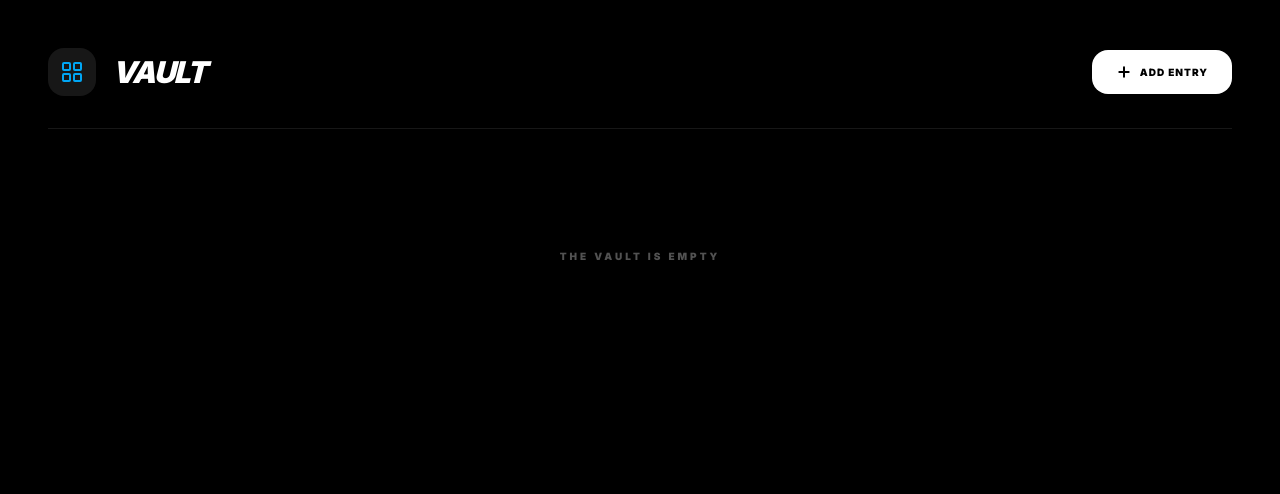
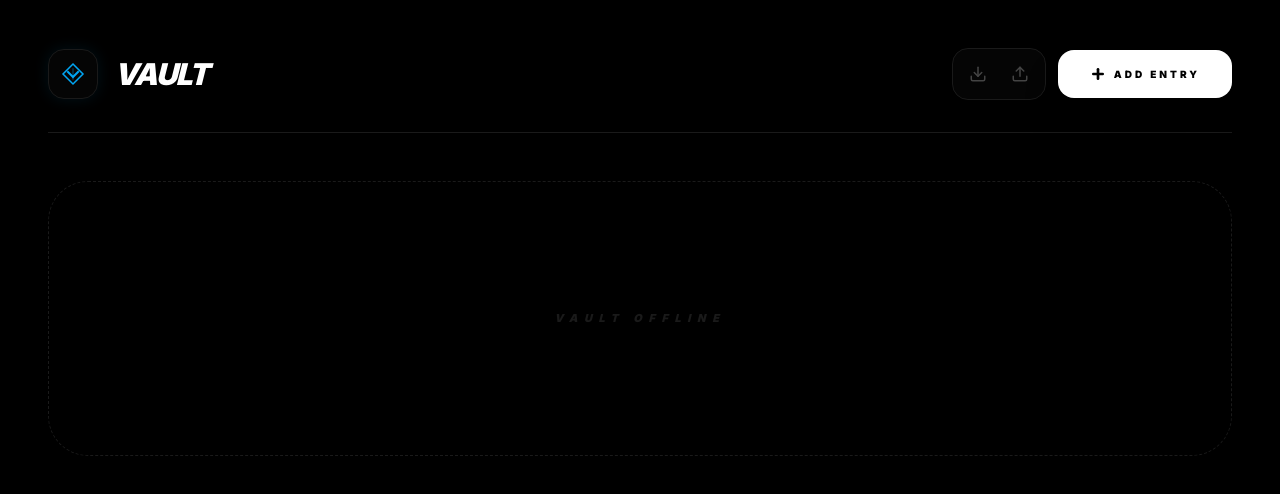
Before and after one commit to SwapnajXD/my-library, a Next.js app: page / in a window 1280 px wide. Shown: the top 494 px of the page. Built offline with nearby package versions, Linux system fonts and the light colour scheme.

Commit message:
feat: amoled black theme, hidden system backup, and continuity queue

```diff
--- a/app/page.tsx
+++ b/app/page.tsx
@@ -1,27 +1,68 @@
 "use client";
 
-import { useState, useEffect, useMemo } from "react";
+import { useState, useEffect, useMemo, useRef } from "react";
 import { useMediaStore } from "@/store/mediaStore";
 import { VaultCard, VaultDetailsModal, VaultEditModal } from "@/components/vault";
 import AddSearch from "@/components/search/AddSearch";
-import { Plus, LayoutGrid, X as CloseIcon } from "lucide-react";
+import { Plus, X as CloseIcon, Zap, Download, Upload } from "lucide-react";
 import { Media } from "@/types";
 
 export default function Page() {
-  const { media, deleteMedia, addMedia } = useMediaStore();
+  const { media, deleteMedia, setMedia } = useMediaStore();
 
   const [selectedItem, setSelectedItem] = useState<Media | null>(null);
   const [editingId, setEditingId] = useState<string | null>(null);
   const [isSearching, setIsSearching] = useState(false);
   const [activeGenre, setActiveGenre] = useState<string | null>(null);
+  const fileInputRef = useRef<HTMLInputElement>(null);
 
-  // Filter logic for the local library
   const filteredMedia = useMemo(() => {
     if (!activeGenre) return media;
     return media.filter(item => item.genres?.includes(activeGenre));
   }, [media, activeGenre]);
 
-  // Global ESC key listener for modal stacking
+  const nextUp = useMemo(() => {
+    return media.filter(item =>
+      (item.status === 'watching' || item.status === 'reading') &&
+      item.progress < (item.total || 999)
+    ).slice(0, 6);
+  }, [media]);
+
+  const exportVault = () => {
+    const dataStr = JSON.stringify(media, null, 2);
+    const dataUri = 'data:application/json;charset=utf-8,'+ encodeURIComponent(dataStr);
+    const exportFileDefaultName = `vault-backup-${new Date().toISOString().split('T')[0]}.json`;
+    const linkElement = document.createElement('a');
+    linkElement.setAttribute('href', dataUri);
+    linkElement.setAttribute('download', exportFileDefaultName);
+    linkElement.click();
+  };
+
+  const importVault = (event: React.ChangeEvent<HTMLInputElement>) => {
+    const fileReader = new FileReader();
+    const files = event.target.files;
+    if (!files || files.length === 0) return;
+
+    fileReader.onload = (e) => {
+      try {
+        const content = e.target?.result;
+        if (typeof content === 'string') {
+          const importedData = JSON.parse(content);
+          if (Array.isArray(importedData)) {
+            if (confirm(`Import ${importedData.length} entries? Duplicate IDs will be skipped.`)) {
+              const currentIds = new Set(media.map(m => m.id));
+              const newEntries = importedData.filter(m => !currentIds.has(m.id));
+              setMedia([...media, ...newEntries]);
+            }
+          }
+        }
+      } catch (err) {
+        alert("Sync Failed: Invalid JSON File.");
+      }
+    };
+    fileReader.readAsText(files[0]);
+  };
+
   useEffect(() => {
     const handleEsc = (e: KeyboardEvent) => {
       if (e.key === "Escape") {
@@ -35,85 +76,93 @@ export default function Page() {
   }, [editingId, selectedItem, isSearching]);
 
   return (
-    <main className="min-h-screen bg-black text-white p-4 md:p-12">
-      <div className="max-w-7xl mx-auto space-y-10">
+    <main className="min-h-screen bg-[#000000] text-[#E5E5E5] p-4 md:p-12 selection:bg-sky-500/30">
+      <div className="max-w-7xl mx-auto space-y-12">
 
-        {/* Header Section */}
-        <header className="flex justify-between items-center border-b border-neutral-900 pb-8">
+        {/* Header */}
+        <header className="flex flex-col md:flex-row justify-between items-start md:items-center border-b border-[#1A1A1A] pb-8 gap-6">
           <div className="flex items-center gap-6">
              <div className="flex items-center gap-4">
-                <div className="p-3 bg-neutral-900 rounded-2xl text-sky-500">
-                   <LayoutGrid size={24} />
+                <div className="p-3 bg-[#050505] border border-[#1A1A1A] rounded-2xl text-sky-500 shadow-[0_0_15px_rgba(14,165,233,0.1)]">
+                   <svg width="24" height="24" viewBox="0 0 24 24" fill="none" xmlns="http://www.w3.org/2000/svg">
+                      <path d="M12 2L22 12L12 22L2 12L12 2Z" stroke="currentColor" strokeWidth="1.5" strokeLinecap="square" />
+                      <path d="M12 7V17" stroke="currentColor" strokeWidth="1.5" strokeLinecap="square" opacity="0.3" />
+                      <path d="M7 10L12 15L17 10" stroke="currentColor" strokeWidth="2" strokeLinecap="square" />
+                   </svg>
                 </div>
-                <h1 className="text-2xl md:text-3xl font-black tracking-tighter uppercase italic">VAULt</h1>
+                <h1 className="text-2xl md:text-3xl font-black tracking-tighter uppercase italic text-white leading-none">VAULt</h1>
              </div>
-
-             {/* Filter Status Badge */}
              {activeGenre && (
-               <button
-                 onClick={() => setActiveGenre(null)}
-                 className="flex items-center gap-2 px-4 py-2 bg-sky-500/10 border border-sky-500/20 rounded-full text-sky-500 hover:bg-sky-500 hover:text-white transition-all group animate-in fade-in slide-in-from-left-4"
-               >
+               <button onClick={() => setActiveGenre(null)} className="flex items-center gap-2 px-4 py-2 bg-[#0A0A0A] border border-[#1A1A1A] rounded-full text-sky-400 hover:border-sky-500 transition-all">
                  <span className="text-[10px] font-black uppercase tracking-widest">{activeGenre}</span>
                  <CloseIcon size={12} strokeWidth={3} />
                </button>
              )}
           </div>
 
-          <button
-            onClick={() => setIsSearching(true)}
-            className="flex items-center gap-2 bg-white text-black h-11 px-6 rounded-2xl font-black text-[10px] uppercase tracking-widest hover:bg-sky-500 hover:text-white transition-all shadow-lg active:scale-95"
-          >
-            <Plus size={16} strokeWidth={3} /> Add Entry
-          </button>
+          <div className="flex items-center gap-3 w-full md:w-auto">
+            <div className="flex bg-[#050505] border border-[#1A1A1A] rounded-2xl p-1">
+              <button onClick={exportVault} className="p-3 text-[#444444] hover:text-white transition-colors" title="Export JSON"><Download size={18} /></button>
+              <button onClick={() => fileInputRef.current?.click()} className="p-3 text-[#444444] hover:text-white transition-colors" title="Import JSON"><Upload size={18} /></button>
+              <input type="file" ref={fileInputRef} onChange={importVault} accept=".json" className="hidden" />
+            </div>
+            <button onClick={() => setIsSearching(true)} className="flex-1 md:flex-none flex items-center justify-center gap-2 bg-white text-black h-12 px-8 rounded-2xl font-black text-[10px] uppercase tracking-[0.3em] hover:bg-sky-500 hover:text-white transition-all shadow-2xl">
+              <Plus size={16} strokeWidth={4} /> Add Entry
+            </button>
+          </div>
         </header>
 
-        {/* Media Grid */}
+        {/* Continuity Queue */}
+        {nextUp.length > 0 && (
+          <section className="animate-in fade-in slide-in-from-top-4 duration-500">
+            <div className="flex items-center gap-3 mb-6">
+              <Zap size={14} className="text-sky-500" />
+              <h2 className="text-[10px] font-black uppercase tracking-[0.4em] text-[#333333]">Continuity Queue</h2>
+            </div>
+            <div className="flex gap-4 overflow-x-auto pb-4 custom-scrollbar">
+              {nextUp.map((item) => (
+                <button
+                  key={item.id}
+                  onClick={() => setEditingId(item.id)}
+                  className="flex items-center gap-4 bg-[#050505] border border-[#1A1A1A] p-3 rounded-2xl shrink-0 hover:border-sky-500/50 transition-all group"
+                >
+                  <img src={item.poster} alt="" className="w-10 h-10 rounded-lg object-cover grayscale group-hover:grayscale-0 transition-all" />
+                  <div className="text-left pr-4">
+                    <p className="text-[9px] font-black text-white uppercase tracking-tight line-clamp-1">{item.title}</p>
+                    <p className="text-[8px] font-bold text-[#444444] uppercase tracking-widest mt-1">
+                       Progress: <span className="text-sky-500">{item.progress}</span> / {item.total || '?'}
+                    </p>
+                  </div>
+                </button>
+              ))}
+            </div>
+          </section>
+        )}
+
+        {/* Grid */}
         <section className="grid grid-cols-2 sm:grid-cols-3 lg:grid-cols-4 xl:grid-cols-5 gap-6">
           {filteredMedia.length > 0 ? (
             filteredMedia.map((item) => (
-              <VaultCard
-                key={item.id}
-                item={item}
-                onView={setSelectedItem}
-                onDelete={deleteMedia}
-              />
+              <VaultCard key={item.id} item={item} onView={setSelectedItem} onDelete={deleteMedia} />
             ))
           ) : (
-            <div className="col-span-full py-20 text-center">
-              <p className="text-neutral-600 font-black uppercase tracking-[0.3em] text-[10px]">
-                {activeGenre ? `No entries found for ${activeGenre}` : "The Vault is Empty"}
-              </p>
+            <div className="col-span-full py-32 text-center border border-dashed border-[#1A1A1A] rounded-[40px]">
+              <p className="text-[#1A1A1A] font-black uppercase tracking-[0.6em] text-[11px] italic">VAULT OFFLINE</p>
             </div>
           )}
         </section>
 
-        {/* Overlay Modals */}
-        {isSearching && (
-          <AddSearch
-            isOpen={isSearching}
-            onClose={() => setIsSearching(false)}
-          />
-        )}
-
+        {/* Modals */}
+        {isSearching && <AddSearch isOpen={isSearching} onClose={() => setIsSearching(false)} />}
         {selectedItem && (
           <VaultDetailsModal
             item={selectedItem}
             onClose={() => setSelectedItem(null)}
             onEdit={() => setEditingId(selectedItem.id)}
-            onGenreClick={(genre: string) => {
-              setActiveGenre(genre);
-              setSelectedItem(null);
-            }}
+            onGenreClick={(genre: string) => { setActiveGenre(genre); setSelectedItem(null); }}
           />
         )}
-
-        {editingId && (
-          <VaultEditModal
-            itemId={editingId}
-            onClose={() => setEditingId(null)}
-          />
-        )}
+        {editingId && <VaultEditModal itemId={editingId} onClose={() => setEditingId(null)} />}
       </div>
     </main>
   );
--- a/components/vault/VaultEditModal.tsx
+++ b/components/vault/VaultEditModal.tsx
@@ -1,116 +1,183 @@
 "use client";
 
-import { useState } from "react";
+import { useState, useEffect, useMemo, useRef } from "react";
 import { useMediaStore } from "@/store/mediaStore";
-import { Media, MediaStatus } from "@/types";
-import { X, ChevronUp, ChevronDown, CheckCircle2, Play, BookOpen, Clock, Trash2 } from "lucide-react";
+import { VaultCard, VaultDetailsModal, VaultEditModal } from "@/components/vault";
+import AddSearch from "@/components/search/AddSearch";
+import { Plus, X as CloseIcon, Zap, Download, Upload, Settings, ShieldCheck } from "lucide-react";
+import { Media } from "@/types";
 
-interface Props {
-  itemId: string;
-  onClose: () => void;
-}
+export default function Page() {
+  const { media, deleteMedia, setMedia } = useMediaStore();
 
-// REMOVED 'default' keyword here
-export function VaultEditModal({ itemId, onClose }: Props) {
-  const { media, updateMedia } = useMediaStore();
-  const item = media.find((m) => m.id === itemId);
+  const [selectedItem, setSelectedItem] = useState<Media | null>(null);
+  const [editingId, setEditingId] = useState<string | null>(null);
+  const [isSearching, setIsSearching] = useState(false);
+  const [showSettings, setShowSettings] = useState(false);
+  const [activeGenre, setActiveGenre] = useState<string | null>(null);
+  const fileInputRef = useRef<HTMLInputElement>(null);
 
-  const [progress, setProgress] = useState(item?.progress || 0);
-  const [status, setStatus] = useState<MediaStatus>(item?.status || "plan_to_watch");
+  const filteredMedia = useMemo(() => {
+    if (!activeGenre) return media;
+    return media.filter(item => item.genres?.includes(activeGenre));
+  }, [media, activeGenre]);
 
-  if (!item) return null;
+  const nextUp = useMemo(() => {
+    return media.filter(item =>
+      (item.status === 'watching' || item.status === 'reading') &&
+      item.progress < (item.total || 999)
+    ).slice(0, 6);
+  }, [media]);
 
-  const isReading = item.type === 'manga' || item.type === 'book';
-  const progressLabel = isReading ? "Chapters Read" : "Episodes Watched";
-
-  const handleSave = () => {
-    updateMedia(itemId, { progress, status });
-    onClose();
+  const exportVault = () => {
+    const dataStr = JSON.stringify(media, null, 2);
+    const dataUri = 'data:application/json;charset=utf-8,'+ encodeURIComponent(dataStr);
+    const exportFileDefaultName = `vault-backup-${new Date().toISOString().split('T')[0]}.json`;
+    const linkElement = document.createElement('a');
+    linkElement.setAttribute('href', dataUri);
+    linkElement.setAttribute('download', exportFileDefaultName);
+    linkElement.click();
   };
 
-  const adjustProgress = (amount: number) => {
-    const max = item.total && item.total > 0 ? item.total : 9999;
-    const newProgress = Math.max(0, Math.min(max, progress + amount));
-    setProgress(newProgress);
+  const importVault = (event: React.ChangeEvent<HTMLInputElement>) => {
+    const fileReader = new FileReader();
+    const files = event.target.files;
+    if (!files || files.length === 0) return;
+
+    fileReader.onload = (e) => {
+      try {
+        const content = e.target?.result;
+        if (typeof content === 'string') {
+          const importedData = JSON.parse(content);
+          if (Array.isArray(importedData)) {
+            if (confirm(`Import ${importedData.length} entries? Duplicate IDs will be skipped.`)) {
+              const currentIds = new Set(media.map(m => m.id));
+              const newEntries = importedData.filter(m => !currentIds.has(m.id));
+              setMedia([...media, ...newEntries]);
+            }
+          }
+        }
+      } catch (err) {
+        alert("Sync Failed: Invalid JSON File.");
+      }
+    };
+    fileReader.readAsText(files[0]);
   };
 
-  const statusOptions: { id: MediaStatus; label: string; icon: any }[] = [
-    { id: 'plan_to_watch', label: 'Plan', icon: Clock },
-    { id: isReading ? 'reading' : 'watching', label: isReading ? 'Reading' : 'Watching', icon: isReading ? BookOpen : Play },
-    { id: 'completed', label: 'Done', icon: CheckCircle2 },
-    { id: 'dropped', label: 'Drop', icon: Trash2 },
-  ];
+  return (
+    <main className="min-h-screen bg-[#000000] text-[#E5E5E5] p-4 md:p-12 selection:bg-sky-500/30">
+      <div className="max-w-7xl mx-auto space-y-12">
 
-  return (
-    <div className="fixed inset-0 z-300 flex items-center justify-center p-4 bg-black/95 backdrop-blur-2xl" onClick={onClose}>
-      <div
-        className="bg-neutral-950 border border-neutral-900 w-full max-w-md rounded-[40px] overflow-hidden shadow-2xl animate-in fade-in zoom-in duration-300"
-        onClick={e => e.stopPropagation()}
-      >
-        <div className="p-8 pb-4 flex justify-between items-center">
-          <div>
-            <p className="text-[10px] font-black uppercase tracking-[0.3em] text-sky-500 mb-1">Modify Progress</p>
-            <h2 className="text-xl font-black text-white truncate max-w-62.5 italic uppercase tracking-tighter">{item.title}</h2>
-          </div>
-          <button onClick={onClose} className="p-2 text-neutral-600 hover:text-white transition-colors">
-            <X size={20} />
-          </button>
-        </div>
-
-        <div className="p-8 space-y-10">
-          <div className="grid grid-cols-4 gap-2 p-1.5 bg-neutral-900/50 rounded-2xl border border-neutral-900">
-            {statusOptions.map((opt) => (
-              <button
-                key={opt.id}
-                onClick={() => setStatus(opt.id)}
-                className={`flex flex-col items-center gap-2 py-3 rounded-xl transition-all ${
-                  status === opt.id
-                    ? "bg-white text-black shadow-xl scale-[1.05]"
-                    : "text-neutral-600 hover:text-neutral-300"
-                }`}
-              >
-                <opt.icon size={14} strokeWidth={status === opt.id ? 3 : 2} />
-                <span className="text-[7px] font-black uppercase tracking-widest">{opt.label}</span>
-              </button>
-            ))}
+        {/* Header */}
+        <header className="flex justify-between items-center border-b border-[#1A1A1A] pb-8">
+          <div className="flex items-center gap-6">
+             <div className="flex items-center gap-4">
+                <div className="p-3 bg-[#050505] border border-[#1A1A1A] rounded-2xl text-sky-500">
+                   <svg width="24" height="24" viewBox="0 0 24 24" fill="none" xmlns="http://www.w3.org/2000/svg">
+                      <path d="M12 2L22 12L12 22L2 12L12 2Z" stroke="currentColor" strokeWidth="1.5" strokeLinecap="square" />
+                      <path d="M12 7V17" stroke="currentColor" strokeWidth="1.5" strokeLinecap="square" opacity="0.3" />
+                      <path d="M7 10L12 15L17 10" stroke="currentColor" strokeWidth="2" strokeLinecap="square" />
+                   </svg>
+                </div>
+                <h1 className="text-2xl md:text-3xl font-black tracking-tighter uppercase italic text-white leading-none">VAULt</h1>
+             </div>
           </div>
 
-          <div className="flex flex-col items-center py-4">
-            <span className="text-[10px] font-black uppercase tracking-widest text-neutral-700 mb-8">{progressLabel}</span>
-            <div className="flex items-center gap-10">
-              <button
-                onClick={() => adjustProgress(-1)}
-                className="w-16 h-16 rounded-full border border-neutral-900 flex items-center justify-center text-neutral-500 hover:bg-neutral-900 hover:text-white transition-all active:scale-90"
-              >
-                <ChevronDown size={28} />
-              </button>
-              <div className="text-center">
-                <div className="flex items-baseline justify-center">
-                  <span className="text-7xl font-black text-white tracking-tighter italic leading-none">
-                    {progress}
-                  </span>
-                  <span className="text-neutral-800 text-2xl font-black ml-2 uppercase italic">
-                    /{item.total || '??'}
-                  </span>
+          <div className="flex items-center gap-3">
+            <button
+              onClick={() => setShowSettings(!showSettings)}
+              className={`p-3 rounded-2xl border transition-all ${showSettings ? 'bg-white text-black border-white' : 'bg-[#050505] border-[#1A1A1A] text-[#444444] hover:text-white'}`}
+            >
+              <Settings size={20} />
+            </button>
+            <button onClick={() => setIsSearching(true)} className="flex items-center gap-2 bg-white text-black h-12 px-8 rounded-2xl font-black text-[10px] uppercase tracking-[0.3em] hover:bg-sky-500 hover:text-white transition-all shadow-2xl">
+              <Plus size={16} strokeWidth={4} /> Add Entry
+            </button>
+          </div>
+        </header>
+
+        {/* Hidden Settings Panel */}
+        {showSettings && (
+          <section className="bg-[#050505] border border-[#1A1A1A] rounded-[32px] p-8 animate-in fade-in slide-in-from-right-4 duration-300">
+            <div className="flex flex-col md:flex-row justify-between items-start md:items-center gap-6">
+              <div>
+                <div className="flex items-center gap-2 mb-1">
+                  <ShieldCheck size={14} className="text-sky-500" />
+                  <p className="text-[10px] font-black uppercase tracking-[0.3em] text-white">System Archive</p>
                 </div>
+                <p className="text-xs text-[#444444] font-medium italic">Manage your local database backups and storage protocol.</p>
               </div>
-              <button
-                onClick={() => adjustProgress(1)}
-                className="w-16 h-16 rounded-full border border-neutral-900 flex items-center justify-center text-neutral-500 hover:bg-neutral-900 hover:text-white transition-all active:scale-90"
-              >
-                <ChevronUp size={28} />
-              </button>
+              <div className="flex gap-4 w-full md:w-auto">
+                <button
+                  onClick={exportVault}
+                  className="flex-1 md:flex-none flex items-center justify-center gap-3 px-6 py-4 bg-[#0A0A0A] border border-[#1A1A1A] rounded-2xl text-[10px] font-black uppercase tracking-widest text-white hover:border-sky-500 transition-all"
+                >
+                  <Download size={16} /> Export JSON
+                </button>
+                <button
+                  onClick={() => fileInputRef.current?.click()}
+                  className="flex-1 md:flex-none flex items-center justify-center gap-3 px-6 py-4 bg-[#0A0A0A] border border-[#1A1A1A] rounded-2xl text-[10px] font-black uppercase tracking-widest text-white hover:border-sky-500 transition-all"
+                >
+                  <Upload size={16} /> Import JSON
+                </button>
+                <input type="file" ref={fileInputRef} onChange={importVault} accept=".json" className="hidden" />
+              </div>
             </div>
-          </div>
+          </section>
+        )}
 
-          <button
-            onClick={handleSave}
-            className="w-full py-6 bg-sky-500 text-white rounded-[28px] font-black uppercase text-[10px] tracking-[0.4em] hover:bg-white hover:text-black transition-all shadow-[0_20px_40px_-15px_rgba(14,165,233,0.3)]"
-          >
-            Confirm Sync
-          </button>
-        </div>
+        {/* Continuity Queue */}
+        {nextUp.length > 0 && (
+          <section className="animate-in fade-in slide-in-from-top-4 duration-500">
+            <div className="flex items-center gap-3 mb-6 px-2">
+              <Zap size={14} className="text-sky-500" />
+              <h2 className="text-[10px] font-black uppercase tracking-[0.4em] text-[#333333]">Continuity Queue</h2>
+            </div>
+            <div className="flex gap-4 overflow-x-auto pb-4 custom-scrollbar">
+              {nextUp.map((item) => (
+                <button
+                  key={item.id}
+                  onClick={() => setEditingId(item.id)}
+                  className="flex items-center gap-4 bg-[#050505] border border-[#1A1A1A] p-3 rounded-2xl shrink-0 hover:border-sky-500/50 transition-all group"
+                >
+                  <img src={item.poster} alt="" className="w-10 h-10 rounded-lg object-cover grayscale group-hover:grayscale-0 transition-all" />
+                  <div className="text-left pr-4">
+                    <p className="text-[9px] font-black text-white uppercase tracking-tight line-clamp-1">{item.title}</p>
+                    <p className="text-[8px] font-bold text-[#444444] uppercase tracking-widest mt-1">
+                       Progress: <span className="text-sky-500">{item.progress}</span> / {item.total || '?'}
+                    </p>
+                  </div>
+                </button>
+              ))}
+            </div>
+          </section>
+        )}
+
+        {/* Grid */}
+        <section className="grid grid-cols-2 sm:grid-cols-3 lg:grid-cols-4 xl:grid-cols-5 gap-6">
+          {filteredMedia.length > 0 ? (
+            filteredMedia.map((item) => (
+              <VaultCard key={item.id} item={item} onView={setSelectedItem} onDelete={deleteMedia} />
+            ))
+          ) : (
+            <div className="col-span-full py-32 text-center border border-dashed border-[#1A1A1A] rounded-[40px]">
+              <p className="text-[#1A1A1A] font-black uppercase tracking-[0.6em] text-[11px] italic">VAULT OFFLINE</p>
+            </div>
+          )}
+        </section>
+
+        {/* Modals */}
+        {isSearching && <AddSearch isOpen={isSearching} onClose={() => setIsSearching(false)} />}
+        {selectedItem && (
+          <VaultDetailsModal
+            item={selectedItem}
+            onClose={() => setSelectedItem(null)}
+            onEdit={() => setEditingId(selectedItem.id)}
+            onGenreClick={(genre: string) => { setActiveGenre(genre); setSelectedItem(null); }}
+          />
+        )}
+        {editingId && <VaultEditModal itemId={editingId} onClose={() => setEditingId(null)} />}
       </div>
-    </div>
+    </main>
   );
 }
--- a/store/mediaStore.ts
+++ b/store/mediaStore.ts
@@ -5,27 +5,31 @@ import { Media } from '@/types';
 interface MediaState {
   media: Media[];
   addMedia: (item: Media) => void;
+  updateMedia: (id: string, updates: Partial<Media>) => void;
   deleteMedia: (id: string) => void;
-  updateMedia: (id: string, updates: Partial<Media>) => void;
+  setMedia: (newMedia: Media[]) => void;
 }
 
 export const useMediaStore = create<MediaState>()(
   persist(
     (set) => ({
       media: [],
-      addMedia: (item) => set((state) => ({
-        // Prevent duplicates and add new item
-        media: state.media.some(m => m.id === item.id)
-          ? state.media
-          : [item, ...state.media]
-      })),
-      deleteMedia: (id) => set((state) => ({
-        media: state.media.filter((m) => m.id !== id)
-      })),
-      updateMedia: (id, updates) => set((state) => ({
-        media: state.media.map((m) => m.id === id ? { ...m, ...updates } : m)
-      })),
+      addMedia: (item) =>
+        set((state) => ({ media: [item, ...state.media] })),
+      updateMedia: (id, updates) =>
+        set((state) => ({
+          media: state.media.map((item) =>
+            item.id === id ? { ...item, ...updates } : item
+          ),
+        })),
+      deleteMedia: (id) =>
+        set((state) => ({
+          media: state.media.filter((item) => item.id !== id),
+        })),
+      setMedia: (newMedia) => set({ media: newMedia }),
     }),
-    { name: 'vault-storage' }
+    {
+      name: 'vault-storage',
+    }
   )
 );
```
